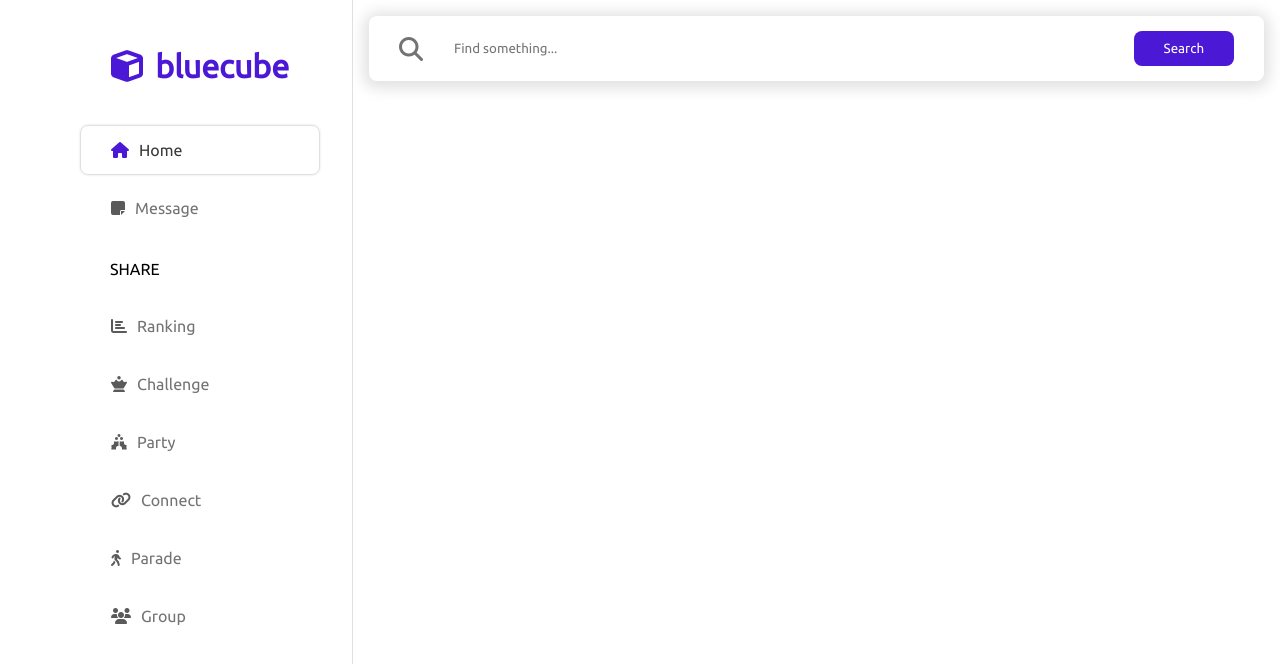
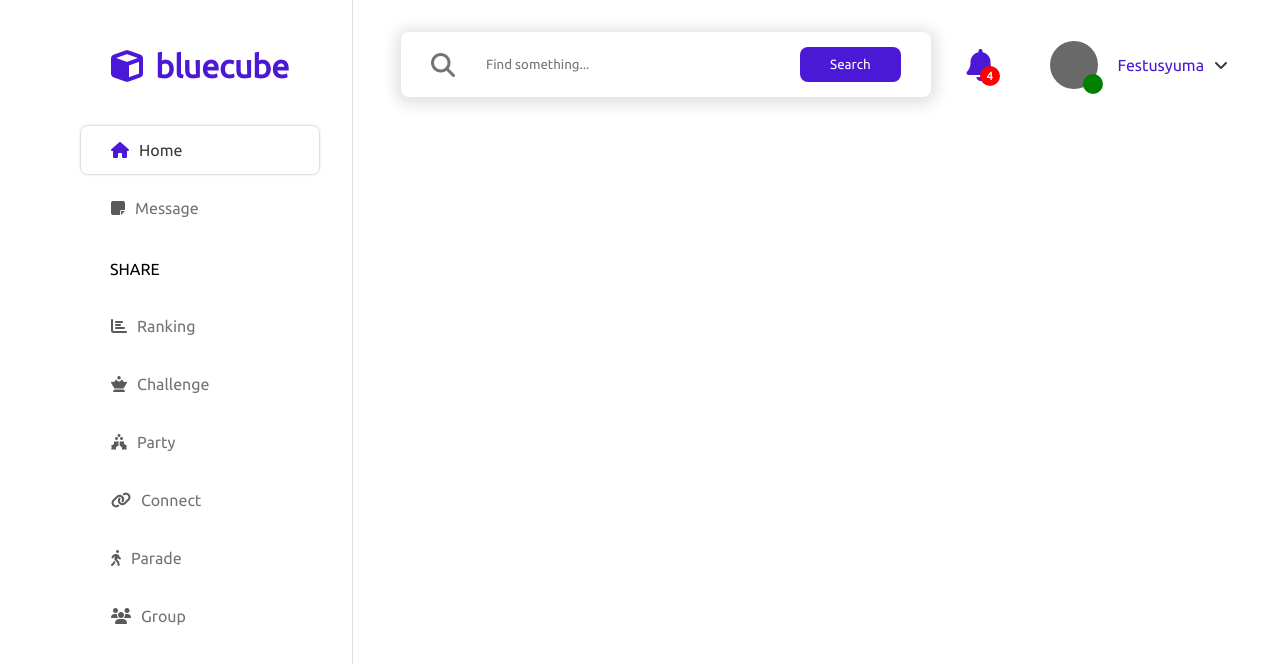
Before and after one commit to festusyuma/interview-project, a Vue app: page / in a window 1280 px wide. Shown: the top 664 px of the page. Built offline with nearby package versions, Linux system fonts and the light colour scheme.

Commit message:
add notification and user profile icon

```diff
--- a/src/App.vue
+++ b/src/App.vue
@@ -4,6 +4,22 @@
         <div id="content" >
             <div id="search-and-profile" >
                 <SearchBar />
+                <div class="dropdown" id="notification" >
+                    <div class="dropdown-title" >
+                        <i class="fas fa-bell" id="notification-icon" >
+                            <span class="badge bg-red" >4</span>
+                        </i>
+                    </div>
+                </div>
+                <div class="dropdown" id="profile" >
+                    <div class="dropdown-title" >
+                        <div class="profile-img" >
+                            <span class="badge bg-green" ></span>
+                        </div>
+                        <p class="dropdown-title-text" >Festusyuma</p>
+                        <i class="fas fa-angle-down dropdown-icon" ></i>
+                    </div>
+                </div>
             </div>
         </div>
     </div>
@@ -37,5 +53,64 @@ export default {
 
 #content {
     flex-grow: 1;
+    padding: 1rem;
 }
+
+#search-and-profile {
+    display: flex;
+    padding: 1rem;
+    align-items: center;
+}
+
+.dropdown-title {
+    padding: 5px 20px;
+    display: flex;
+    align-items: center;
+}
+
+.dropdown-title:hover {
+    cursor: pointer;
+}
+
+.dropdown-icon {
+    color: #393939;
+    margin-left: 10px;
+}
+
+#notification-icon {
+    color: #4b19d6;
+    font-size: 2rem;
+    position: relative;
+    margin-right: 15px;
+}
+
+#profile .dropdown-title-text {
+    color: #4b19d6;
+}
+
+.profile-img {
+    width: 3rem;
+    height: 3rem;
+    border-radius: 50%;
+    background: #696969;
+    position: relative;
+    margin-right: 20px;
+}
+
+.badge {
+    position: absolute;
+    bottom: -5px;
+    right: -5px;
+    height: 10px;
+    min-width: 10px;
+    padding: 5px;
+    font-size: 0.7rem;
+    text-align: center;
+    border-radius: 50%;
+    background: #393939;
+    color: #ffffff;
+}
+
+.bg-green { background: green }
+.bg-red { background: red }
 </style>
--- a/src/components/widgets/SearchBar.vue
+++ b/src/components/widgets/SearchBar.vue
@@ -16,9 +16,10 @@ export default {
 #search-input-cover {
     border-radius: 0.5rem;
     padding: 15px 30px;
-    margin: 1rem;
+    margin: 0 1rem;
     box-shadow: 0 2px 15px 5px #e0e0e0;
     display: flex;
+    flex-grow: 1;
 }
 
 i {
```
